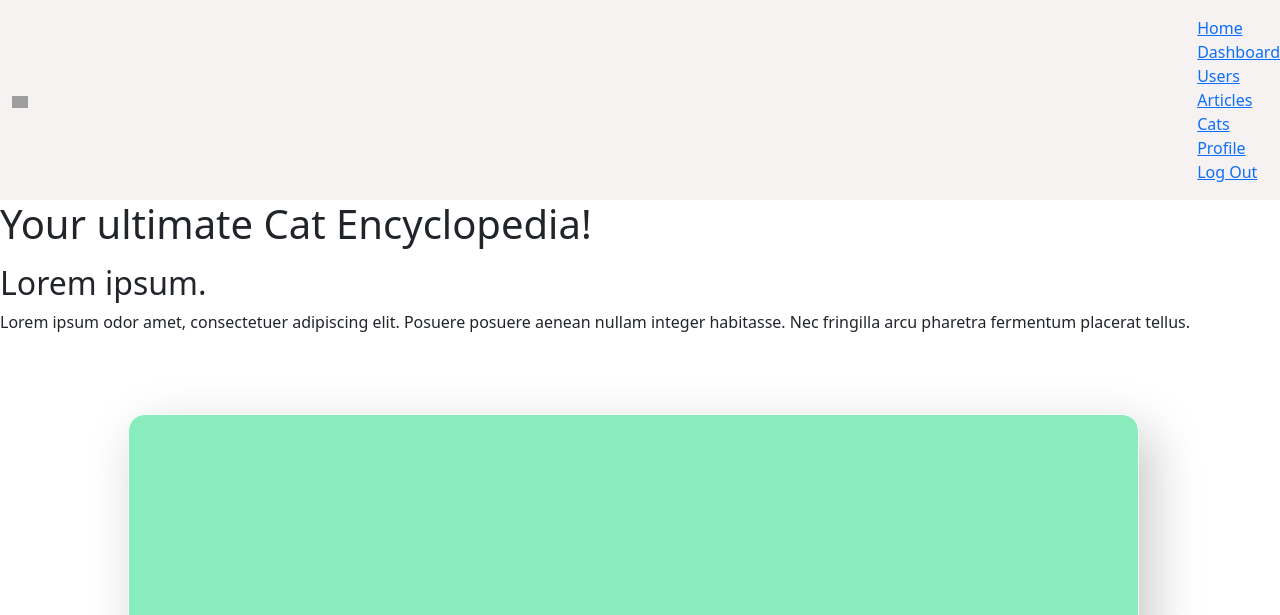
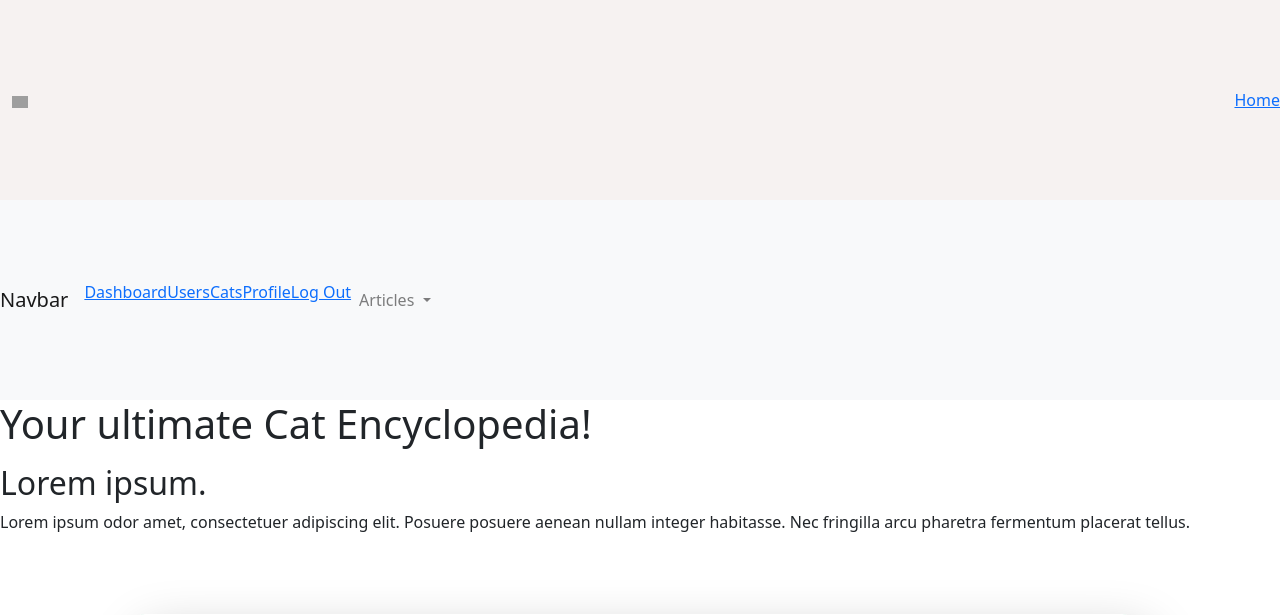
Before and after one commit to DWEDM/CatWiki, a PHP site: page /home.php in a window 1280 px wide. Shown: the top 615 px of the page. Run offline with PHP 8.4, Linux system fonts and the light colour scheme; some libraries are stand-ins or nearby versions; grey boxes are pictures that could not be loaded.

Commit message:
fixed header pero ala pang logo

```diff
--- a/app/views/partials/header.php
+++ b/app/views/partials/header.php
@@ -76,12 +76,47 @@
       <div class="navbar-links">
         <ul class="navbar-nav">
           <li><a href="">Home</a></li>
-          <li><a href="<?= SERVER ?>/dashboard">Dashboard</a></li> <!--Dat admin/editor lang to-->
-          <li><a href="<?= SERVER ?>/users">Users</a></li>
-          <li><a href="<?= SERVER ?>/articles">Articles</a></li>
-          <li><a href="<?= SERVER ?>/cats">Cats</a></li>
-          <li><a href="<?= SERVER ?>/profile">Profile</a></li>
-          <li><a href="<?= SERVER ?>/login?logout=true">Log Out</a></li>
+          <li></li> <!--Dat admin/editor lang to-->
+          <li></li>
+          <li></li>
+          <li></li>
+          <li></li>
+          <li></li>
         </ul>
       </div>
   </div>
+  <nav class="navbar navbar-expand-lg navbar-light bg-light">
+    <a class="navbar-brand" href="#">Navbar</a>
+    <button class="navbar-toggler" type="button" data-toggle="collapse" data-target="#navbarNavDropdown" aria-controls="navbarNavDropdown" aria-expanded="false" aria-label="Toggle navigation">
+      <span class="navbar-toggler-icon"></span>
+    </button>
+    <div class="collapse navbar-collapse" id="navbarNavDropdown">
+      <ul class="navbar-nav">
+        <li class="nav-item">
+          <a href="<?= SERVER ?>/dashboard">Dashboard</a>
+        </li>
+        <li class="nav-item">
+          <a href="<?= SERVER ?>/users">Users</a>
+        </li>
+        <li class="nav-item">
+          <a href="<?= SERVER ?>/cats">Cats</a>
+        </li>
+        <li class="nav-item">
+          <a href="<?= SERVER ?>/profile">Profile</a>
+        </li>
+        <li class="nav-item">
+          <a href="<?= SERVER ?>/login?logout=true">Log Out</a>
+        </li>
+        <li class="nav-item dropdown">
+          <a class="nav-link dropdown-toggle" href="#" id="navbarDropdownMenuLink" role="button" data-toggle="dropdown" aria-haspopup="true" aria-expanded="false">
+            Articles
+          </a>
+          <div class="dropdown-menu" aria-labelledby="navbarDropdownMenuLink">
+            <a class="dropdown-item" href="#">achuchuchu</a>
+            <a class="dropdown-item" href="#">achuchuchu</a>
+            <a class="dropdown-item" href="#">achuchuchu</a>
+          </div>
+        </li>
+      </ul>
+    </div>
+  </nav>
```
